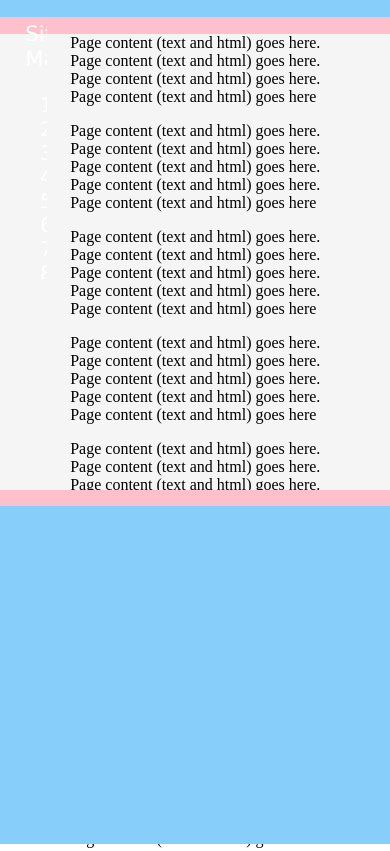
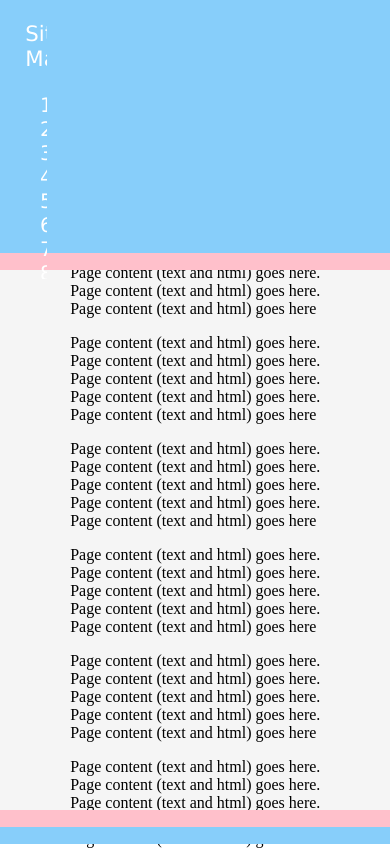
Before and after one commit to Transgender-Resource-Wiki/Transgender-Resource-Wiki.github.io, an Astro site: page / in a window 390 px wide. Shown: the top 851 px of the page. Built offline with nearby package versions, Linux system fonts and the light colour scheme; Astro itself is replaced by a stand-in of ours.

Commit message:
Changed heights of bars on mobile again

```diff
--- a/src/components/ColoredSideBars.astro
+++ b/src/components/ColoredSideBars.astro
@@ -59,31 +59,31 @@
         top: 0;
         left: 0;
         width: 100vw;
-        height: 2vh;
+        height: 30vh;
     }
     .left-pink {
-        top: 2vh;
+        top: 30vh;
         left: 0;
         width: 100vw;
         height: 2vh;
     }
     .center-white {
-        top: 4vh;
+        top: 32vh;
         left: 0;
         width: 100vw;
-        height: 54vh;
+        height: 64vh;
     }
     .right-pink {
-        top: 58vh;
+        top: 96vh;
         left: 0;
         width: 100vw;
         height: 2vh;
     }
     .right-blue {
-      top: 60vh;
+      top: 98vh;
       left: 0;
       width: 100vw;
-      height: 40vh;
+      height: 2vh;
     }
   }
 
```
